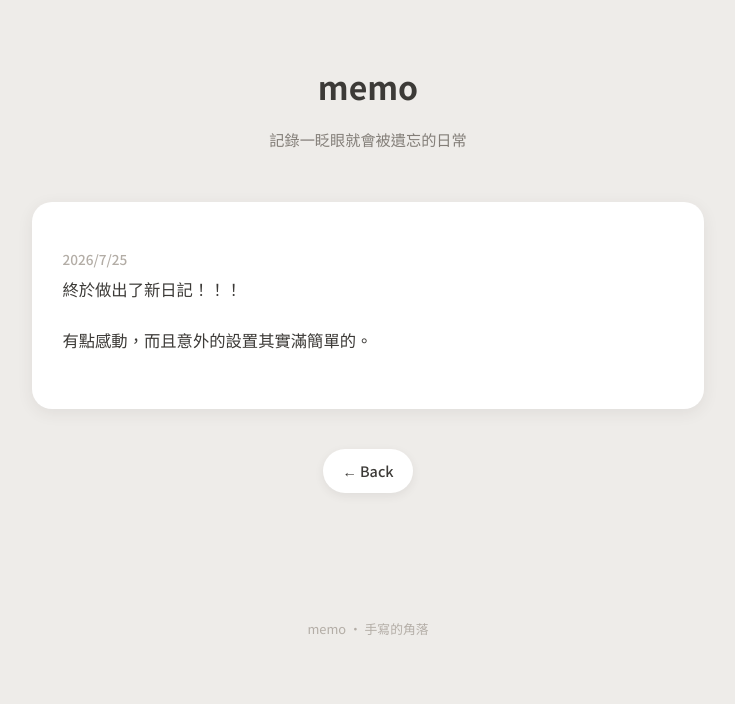
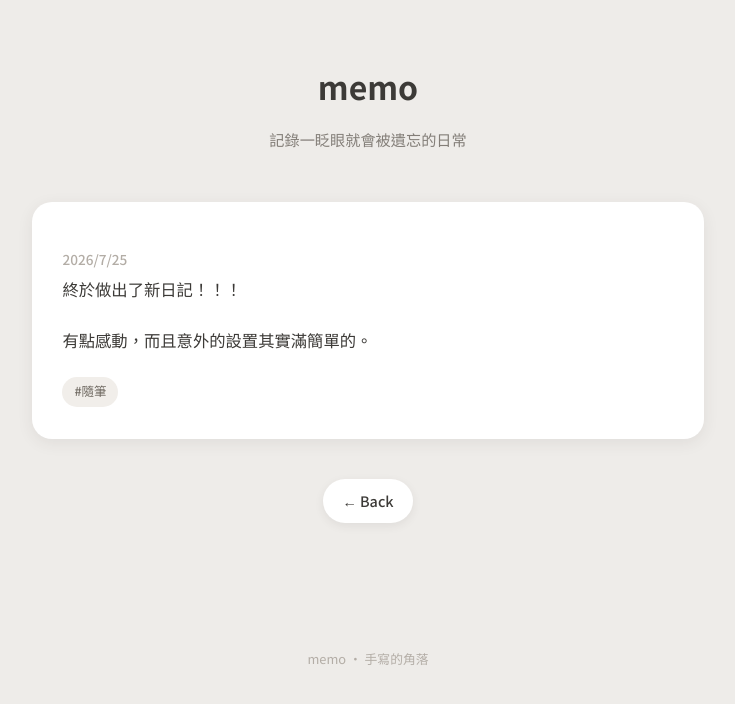
Before and after one commit to muginoumini/memo, a Jekyll site: the page built from _posts/2026-07-20-first-post.md, in a window 1280 px wide. Shown: the top 704 px of the page, without its empty margins (272-1007 px from the left). Built offline with Jekyll 4.4.1, drawn with Linux system fonts in a browser that asks for light colours.

Commit message:
Update 一篇日記 “2026-07-20-first-post” - kiyue13 <kiyue13@gmail.com> via DecapBridge

```diff
--- a/_posts/2026-07-20-first-post.md
+++ b/_posts/2026-07-20-first-post.md
@@ -1,6 +1,8 @@
 ---
 title: ""
 date: 2026-07-25 17:51:00 Z
+tags:
+  - 隨筆
 read_more: null
 ---
 終於做出了新日記！！！
```
